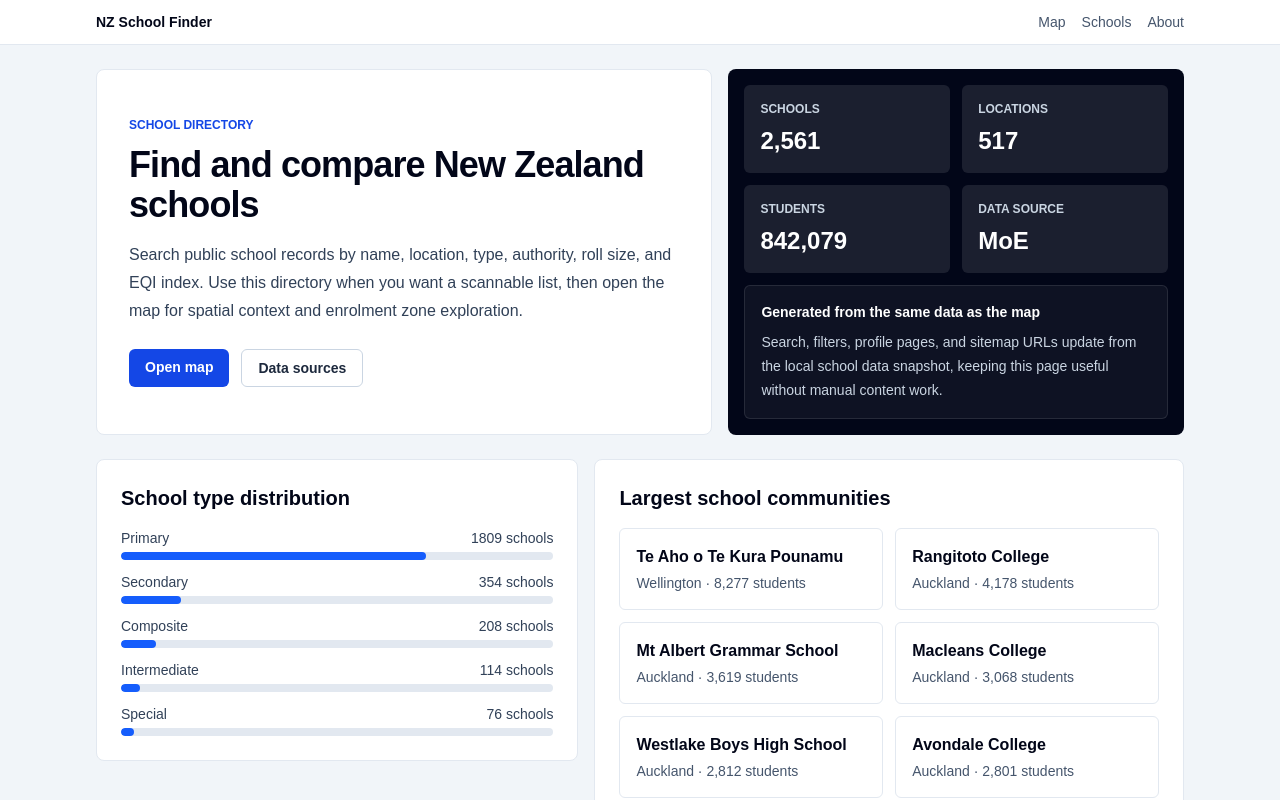
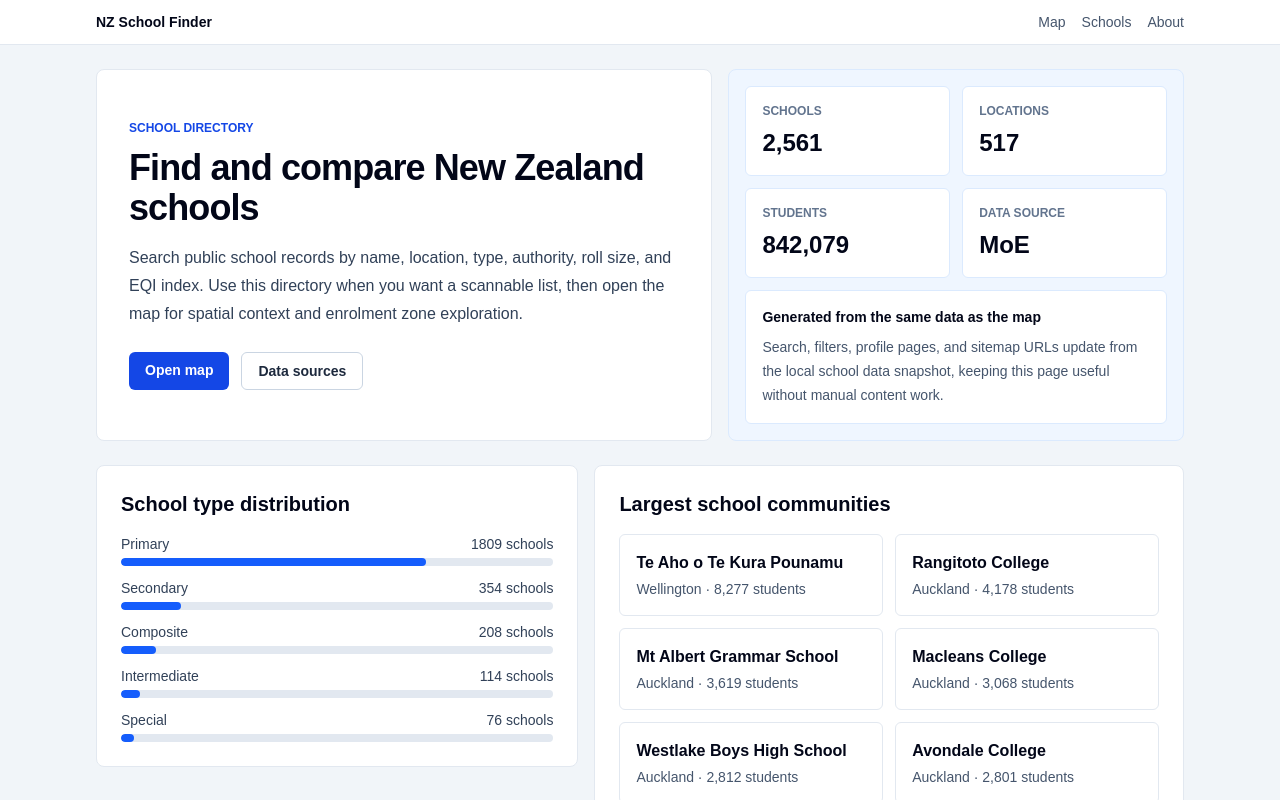
Before and after one commit to takahiro-okada/nz-school-finder, a Next.js app: page /schools in a window 1280 px wide. Shown: the top 800 px of the page. Built offline with nearby package versions, Linux system fonts and the light colour scheme; no server answers.

Commit message:
Remove dark panels from school pages

```diff
--- a/app/schools/[slug]/page.tsx
+++ b/app/schools/[slug]/page.tsx
@@ -107,19 +107,19 @@ export default async function SchoolPage({ params }: SchoolPageProps) {
               </Link>
             </div>
           </div>
-          <div className="grid content-between bg-slate-950 p-5 text-white">
+          <div className="grid content-between border-t border-blue-100 bg-blue-50 p-5 text-slate-950 lg:border-l lg:border-t-0">
             <div>
-              <div className="text-xs font-semibold uppercase text-slate-400">Student roll</div>
+              <div className="text-xs font-semibold uppercase text-slate-500">Student roll</div>
               <div className="mt-2 text-4xl font-bold">{Number(school.Total ?? 0).toLocaleString('en-NZ')}</div>
-              <div className="mt-2 text-sm text-slate-300">{displayValue(school.Authority)} · {city}</div>
+              <div className="mt-2 text-sm text-slate-600">{displayValue(school.Authority)} · {city}</div>
             </div>
             <div className="mt-8 grid grid-cols-2 gap-3">
-              <div className="rounded-md bg-white/10 p-3">
-                <div className="text-xs uppercase text-slate-400">EQI</div>
+              <div className="rounded-md border border-blue-100 bg-white p-3">
+                <div className="text-xs uppercase text-slate-500">EQI</div>
                 <div className="mt-1 text-xl font-bold">{displayValue(school.EQi_Index)}</div>
               </div>
-              <div className="rounded-md bg-white/10 p-3">
-                <div className="text-xs uppercase text-slate-400">Type</div>
+              <div className="rounded-md border border-blue-100 bg-white p-3">
+                <div className="text-xs uppercase text-slate-500">Type</div>
                 <div className="mt-1 text-sm font-semibold">{getTypeLabel(school)}</div>
               </div>
             </div>
@@ -132,14 +132,14 @@ export default async function SchoolPage({ params }: SchoolPageProps) {
       <section className="rounded-lg border border-slate-200 bg-white p-6">
         <h2 className="text-xl font-bold">Data profile</h2>
         <div className="mt-4 grid gap-4 md:grid-cols-[220px_1fr] md:items-center">
-          <div className="rounded-lg bg-slate-950 p-4 text-white">
-            <div className="text-xs font-semibold uppercase text-slate-300">Generated snapshot</div>
+          <div className="rounded-lg border border-blue-100 bg-blue-50 p-4 text-slate-950">
+            <div className="text-xs font-semibold uppercase text-slate-500">Generated snapshot</div>
             <div className="mt-4 flex h-36 items-end gap-2">
-              <div className="w-1/3 rounded-t-md bg-blue-400" style={{ height: `${Math.min(Number(school.Total ?? 0) / 45, 100)}%` }} />
-              <div className="w-1/3 rounded-t-md bg-emerald-400" style={{ height: `${Math.min(Number(school.EQi_Index ?? 0) / 6, 100)}%` }} />
+              <div className="w-1/3 rounded-t-md bg-blue-600" style={{ height: `${Math.min(Number(school.Total ?? 0) / 45, 100)}%` }} />
+              <div className="w-1/3 rounded-t-md bg-emerald-500" style={{ height: `${Math.min(Number(school.EQi_Index ?? 0) / 6, 100)}%` }} />
               <div className="w-1/3 rounded-t-md bg-amber-300" style={{ height: school.Authority ? '64%' : '24%' }} />
             </div>
-            <div className="mt-3 grid grid-cols-3 gap-2 text-[10px] uppercase text-slate-400">
+            <div className="mt-3 grid grid-cols-3 gap-2 text-[10px] uppercase text-slate-500">
               <span>Roll</span>
               <span>EQI</span>
               <span>Source</span>
--- a/app/schools/page.tsx
+++ b/app/schools/page.tsx
@@ -74,16 +74,16 @@ export default function SchoolsPage() {
             </Link>
           </div>
         </div>
-        <div className="grid gap-3 rounded-lg bg-slate-950 p-4 text-white">
+        <div className="grid gap-3 rounded-lg border border-blue-100 bg-blue-50 p-4 text-slate-950">
           <div className="grid grid-cols-2 gap-3">
             <Stat label="Schools" value={schools.length.toLocaleString('en-NZ')} />
             <Stat label="Locations" value={locations.length.toLocaleString('en-NZ')} />
             <Stat label="Students" value={getStudentTotal(schools).toLocaleString('en-NZ')} />
             <Stat label="Data source" value="MoE" />
           </div>
-          <div className="rounded-md border border-white/10 bg-white/5 p-4">
+          <div className="rounded-md border border-blue-100 bg-white p-4">
             <div className="text-sm font-semibold">Generated from the same data as the map</div>
-            <div className="mt-2 text-sm leading-6 text-slate-300">
+            <div className="mt-2 text-sm leading-6 text-slate-600">
               Search, filters, profile pages, and sitemap URLs update from the local school data
               snapshot, keeping this page useful without manual content work.
             </div>
@@ -124,8 +124,8 @@ export default function SchoolsPage() {
 
 function Stat({ label, value }: { label: string; value: string }) {
   return (
-    <div className="rounded-md bg-white/10 p-4">
-      <div className="text-xs font-semibold uppercase text-slate-300">{label}</div>
+    <div className="rounded-md border border-blue-100 bg-white p-4">
+      <div className="text-xs font-semibold uppercase text-slate-500">{label}</div>
       <div className="mt-2 text-2xl font-bold">{value}</div>
     </div>
   );
```
